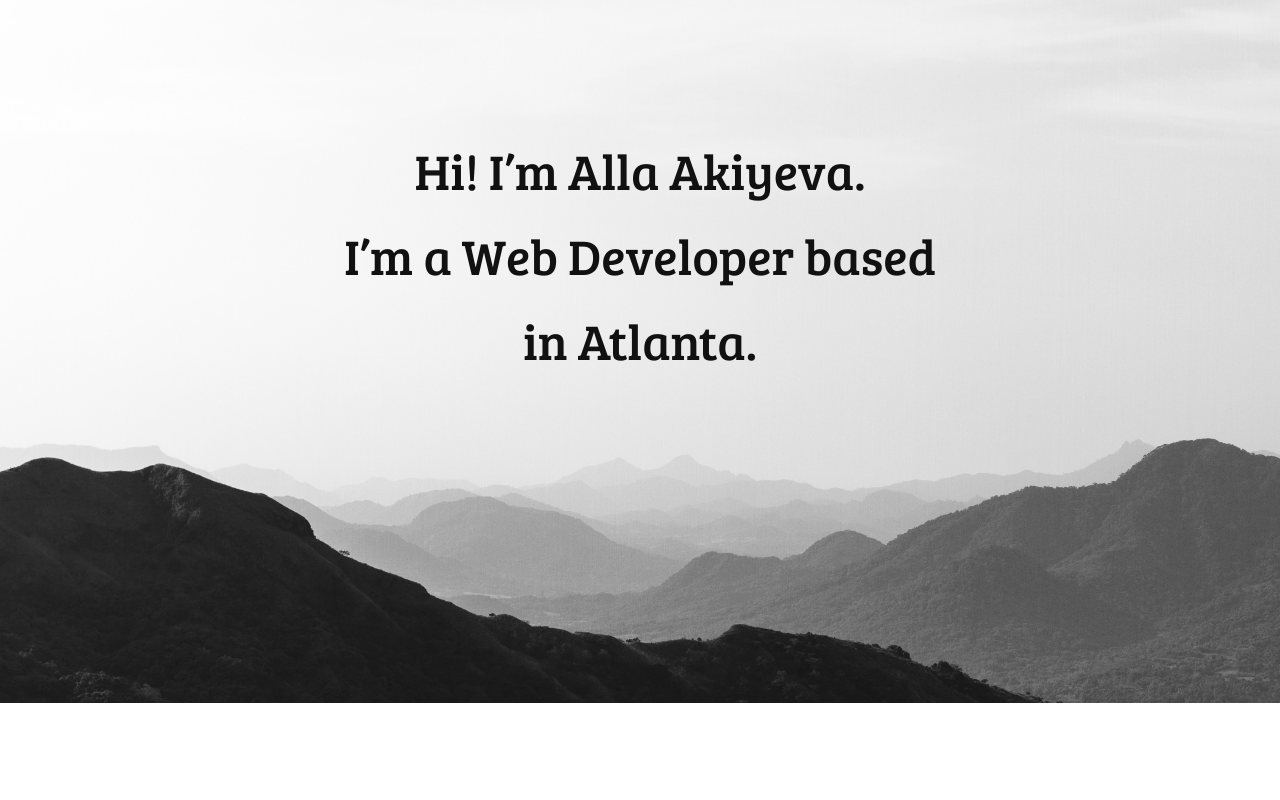
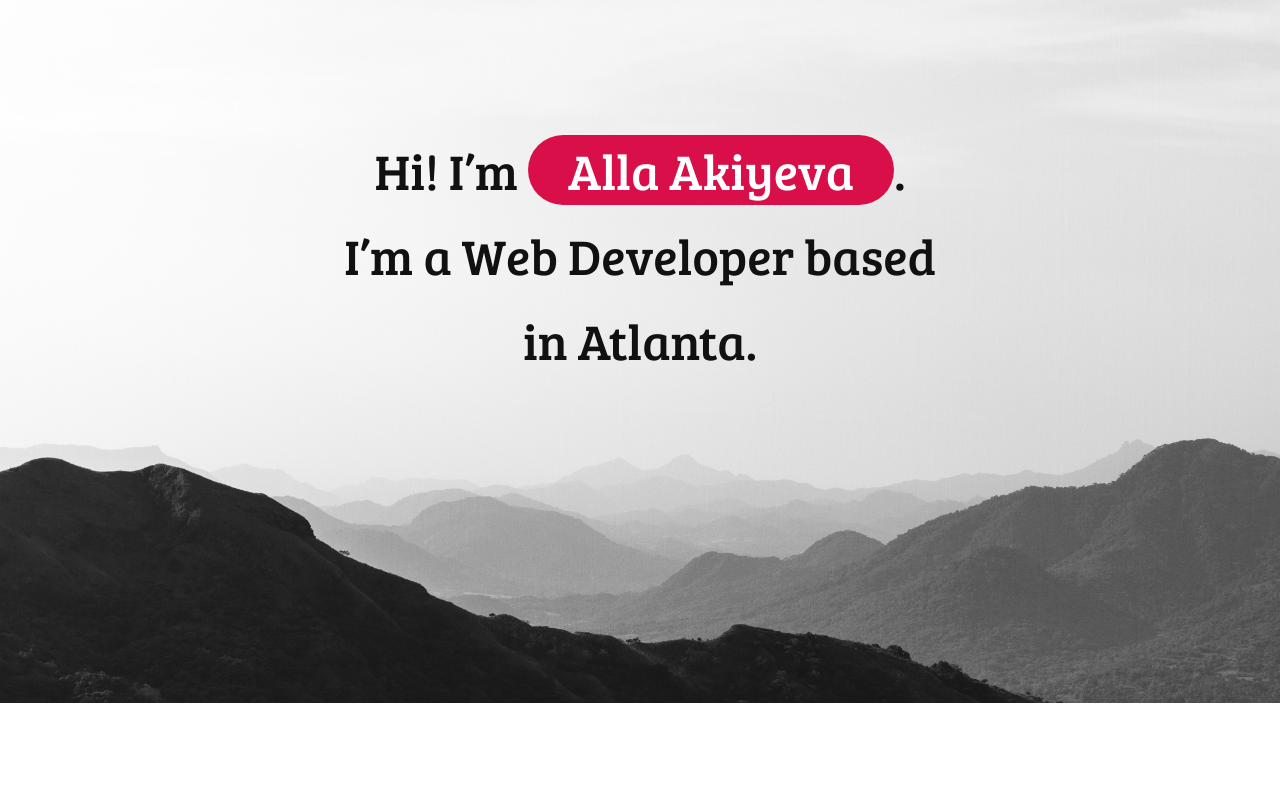
Before and after one commit to alla-akiyeva/Portfolio, a plain HTML site: page index.html in a window 1280 px wide. Shown: the top 800 px of the page. Drawn offline with nearby package versions, Linux system fonts and the light colour scheme; a web font is replaced by a local one.

Commit message:
minor tweaks

```diff
--- a/assets/css/main.css
+++ b/assets/css/main.css
@@ -477,7 +477,7 @@ a:hover
 
 }
 
-/* .hero .front-content h1 span
+.hero .front-content h1 span
 {
     line-height: 1.4em;
 
@@ -488,7 +488,7 @@ a:hover
     color: #fff;
     border-radius: 100px;
     background: #d80f48;
-} */
+}
 
 
 
```
